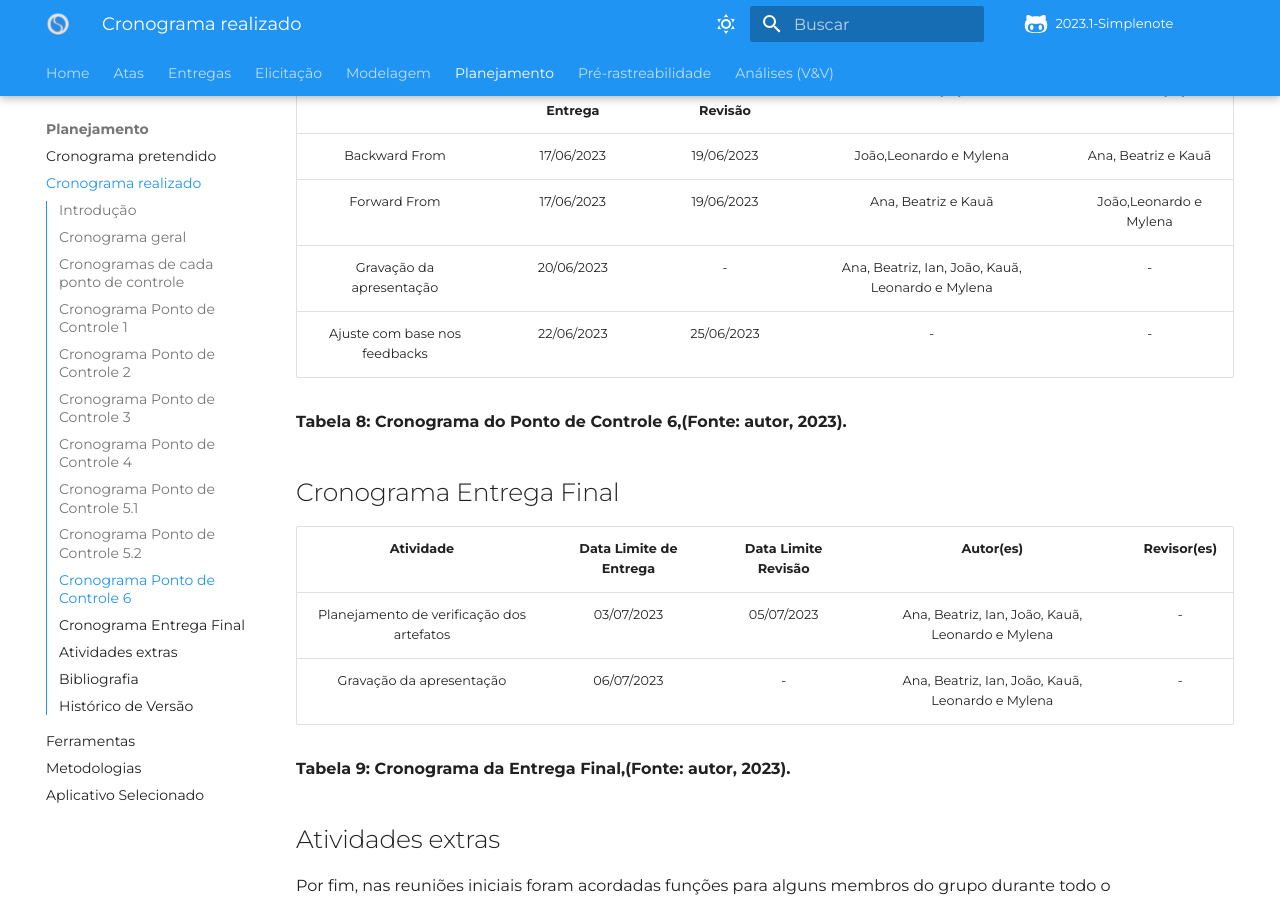
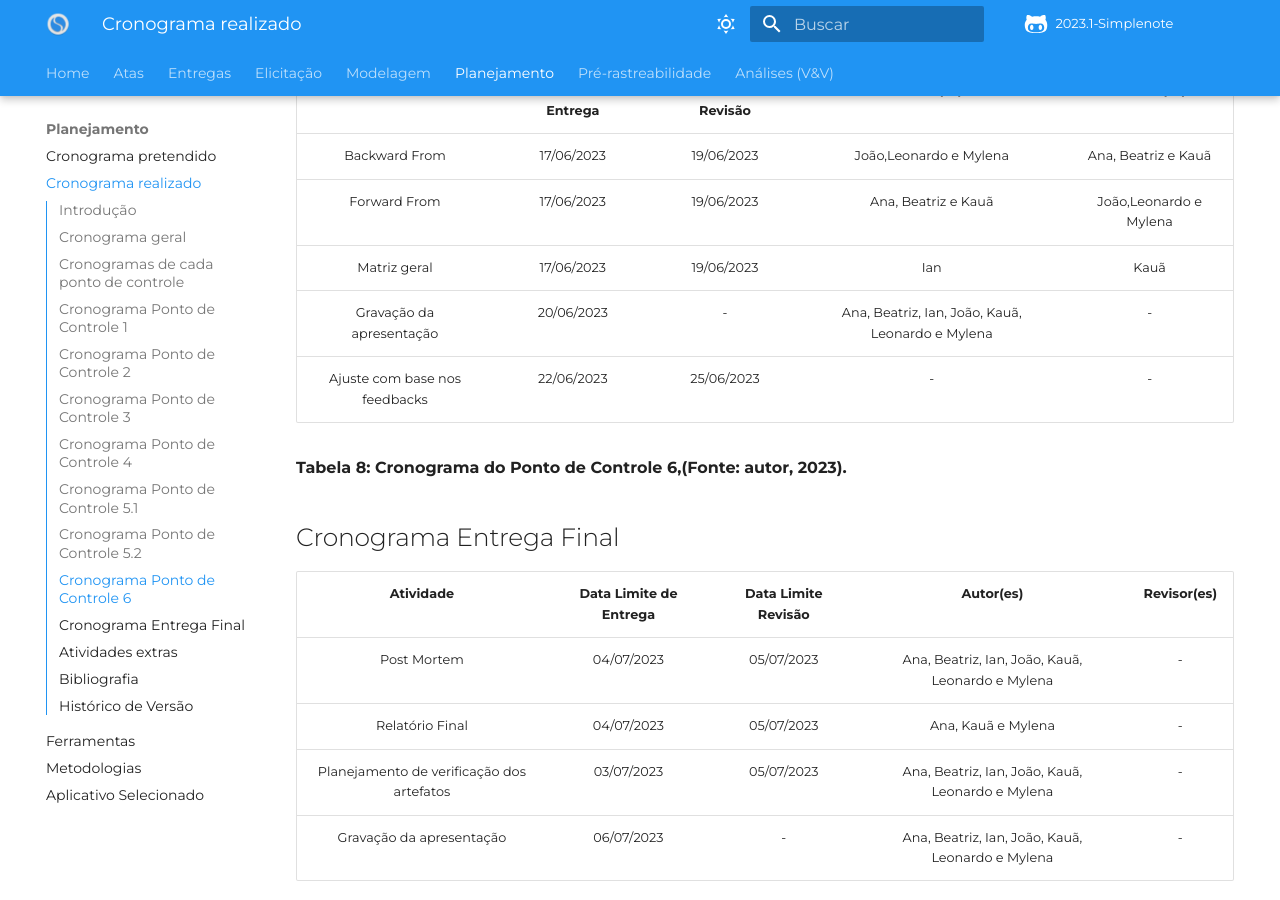
Before and after one commit to Requisitos-de-Software/2023.1-Simplenote, an MkDocs documentation site: the page built from docs/planejamento/cronograma_realizado.md, in a window 1280 px wide and 900 px high, scrolled down 4656 px. Built offline with MkDocs 1.6.1 and Material for MkDocs 9.7.7, drawn with Linux system fonts in a browser that asks for light colours; some web fonts are replaced; comment, search, counter and statistics services are not loaded.

Commit message:
Update cronograma_realizado.md

```diff
--- a/docs/planejamento/cronograma_realizado.md
+++ b/docs/planejamento/cronograma_realizado.md
@@ -112,6 +112,7 @@ Para o melhor detalhamento das atividades, foi criado um cronograma para cada po
 | :----------------------------------------: | :--------------------: | :-----------------: | :---------------------: | :----------: |
 |               Backward From                |       17/06/2023       |     19/06/2023      | João,Leonardo e Mylena  | Ana, Beatriz e Kauã             |
 |                Forward From                |       17/06/2023       |     19/06/2023      |Ana, Beatriz e Kauã      |João,Leonardo e Mylena        |
+| Matriz geral |17/06/2023 | 19/06/2023 | Ian | Kauã|
 |          Gravação da apresentação          |       20/06/2023       |          -          |  Ana, Beatriz, Ian, João, Kauã, Leonardo e Mylena   |      -       |
 | Ajuste com base nos feedbacks              | 22/06/2023             | 25/06/2023          |-                        | -            |
 
@@ -121,6 +122,8 @@ Para o melhor detalhamento das atividades, foi criado um cronograma para cada po
 
 |                   Atividade                   | Data Limite de Entrega | Data Limite Revisão |      Autor(es)       | Revisor(es) |
 | :-------------------------------------------: | :--------------------: | :-----------------: | :------------------: | :---------: |
+| Post Mortem                                   | 04/07/2023             | 05/07/2023          |Ana, Beatriz, Ian, João, Kauã, Leonardo e Mylena|-|
+| Relatório Final | 04/07/2023|05/07/2023| Ana, Kauã e Mylena |-|
 |   Planejamento de verificação dos artefatos   |       03/07/2023       |     05/07/2023      | Ana, Beatriz, Ian, João, Kauã, Leonardo e Mylena | -            |
 |           Gravação da apresentação            |       06/07/2023       |          -          | Ana, Beatriz, Ian, João, Kauã, Leonardo e Mylena |      -      |
 
```
